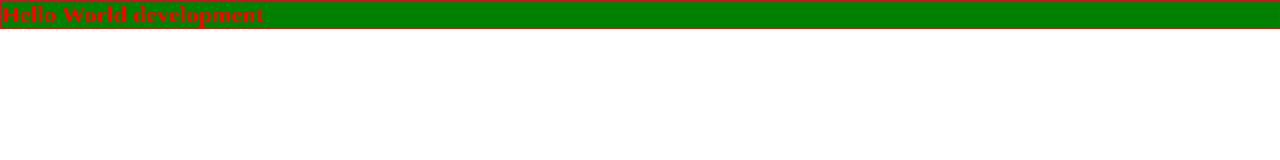
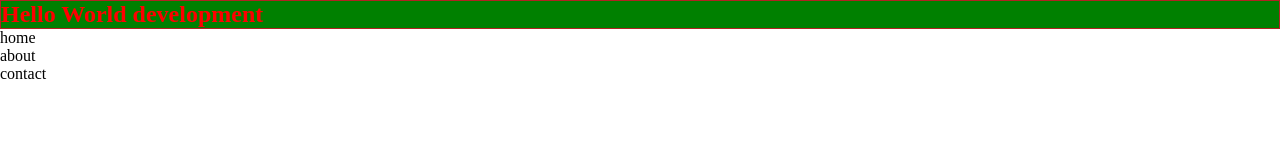
Before and after one commit to devmeetup-group/news-homepage, a website: page index.html in a window 1280 px wide. Drawn offline with Linux system fonts and the light colour scheme.

Commit message:
demo navbar

```diff
--- a/index.html
+++ b/index.html
@@ -10,5 +10,12 @@
 	</head>
 	<body>
 		<h2>Hello World development</h2>
+		<nav>
+			<ul>
+				<li>home</li>
+				<li>about</li>
+				<li>contact</li>
+			</ul>
+		</nav>
 	</body>
 </html>
```
Lines whose indentation alone changed are shown as unchanged.
